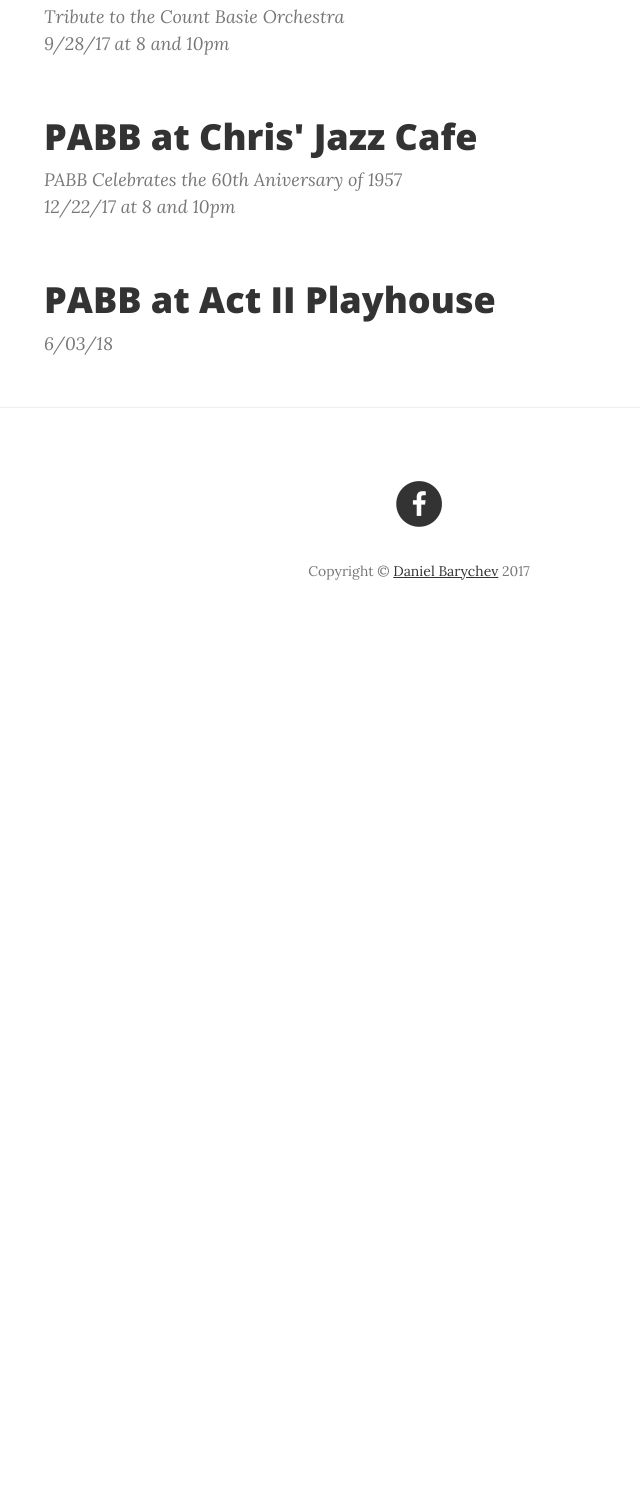
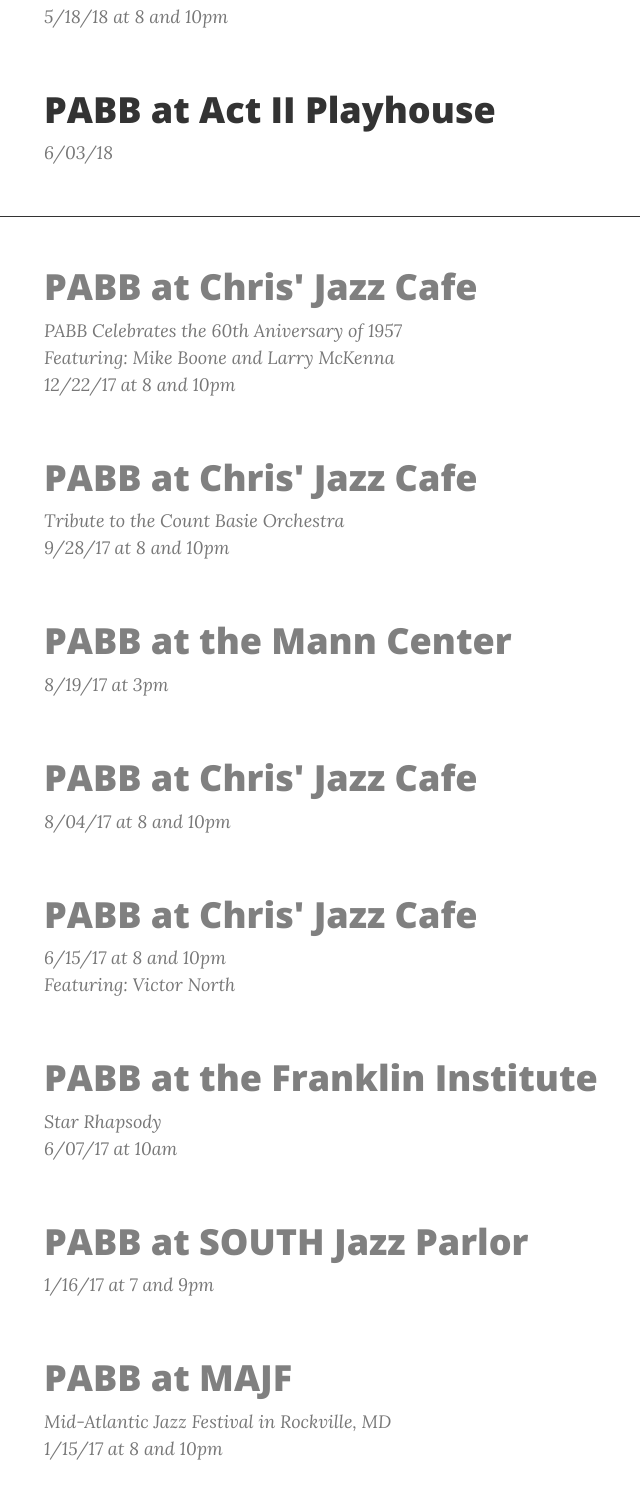
Before and after one commit to PhiladelphiaAmbassadorBigBand/PhiladelphiaAmbassadorBigBand.github.io, a website: page calendar.html in a window 1280 px wide. Shown: the part 549-2044 px from the top of the page, without its empty margins (221-861 px from the left). Before the commit the page ends 1196 px from the top, so only its background shows below. Drawn offline with nearby package versions, Linux system fonts and the light colour scheme.

Commit message:
Update Calendar

```diff
--- a/calendar.html
+++ b/calendar.html
@@ -105,44 +105,127 @@
         <div class="row">
             <div class="col-lg-8 col-lg-offset-2 col-md-10 col-md-offset-1">
                 <div class="post-preview">
-                    <!-- Chris's Link -->
-                    <a href="http://www.chrisjazzcafe.com/events/18334">
-                        <h2 class="post-title">
-                            PABB at Chris' Jazz Cafe
-                        </h2>
-                    </a>
-                    <p class="post-meta">Tribute to the Count Basie Orchestra<br>
-                                         9/28/17 at 8 and 10pm</p>
-
-                </div>
-            </div>
-        </div>
-
-        <div class="row">
-            <div class="col-lg-8 col-lg-offset-2 col-md-10 col-md-offset-1">
-                <div class="post-preview">
-                    <!-- Chris's Link -->
                     <a>
                         <h2 class="post-title">
                             PABB at Chris' Jazz Cafe
                         </h2>
                     </a>
-                    <p class="post-meta">PABB Celebrates the 60th Aniversary of 1957<br>
-                                         12/22/17 at 8 and 10pm</p>
+                    <p class="post-meta">5/18/18 at 8 and 10pm</p>
                 </div>
             </div>
         </div>
-
         <div class="row">
             <div class="col-lg-8 col-lg-offset-2 col-md-10 col-md-offset-1">
                 <div class="post-preview">
-                    <!-- Chris's Link -->
                     <a>
                         <h2 class="post-title">
                             PABB at Act II Playhouse
                         </h2>
                     </a>
                     <p class="post-meta">6/03/18</p>
+                </div>
+            </div>
+        </div>
+        <hr style="height:1px;border:none;color:#333;background-color:#333;"/>
+        <div class="row">
+            <div class="col-lg-8 col-lg-offset-2 col-md-10 col-md-offset-1">
+                <div class="post-preview">
+                    <a>
+                        <h2 class="post-title">
+                            <font color="grey">PABB at Chris' Jazz Cafe</font>
+                        </h2>
+                    </a>
+                    <p class="post-meta">PABB Celebrates the 60th Aniversary of 1957<br>
+                                         Featuring: Mike Boone and Larry McKenna<br>
+                                         12/22/17 at 8 and 10pm</p>
+                </div>
+            </div>
+        </div>
+        <div class="row">
+            <div class="col-lg-8 col-lg-offset-2 col-md-10 col-md-offset-1">
+                <div class="post-preview">
+                    <a>
+                        <h2 class="post-title">
+                            <font color="grey">PABB at Chris' Jazz Cafe</font>
+                        </h2>
+                    </a>
+                    <p class="post-meta">Tribute to the Count Basie Orchestra<br>
+                                         9/28/17 at 8 and 10pm</p>
+                </div>
+            </div>
+        </div>
+        <div class="row">
+            <div class="col-lg-8 col-lg-offset-2 col-md-10 col-md-offset-1">
+                <div class="post-preview">
+                    <a>
+                        <h2 class="post-title">
+                            <font color="grey">PABB at the Mann Center</font>
+                        </h2>
+                    </a>
+                    <p class="post-meta">8/19/17 at 3pm</p>
+                </div>
+            </div>
+        </div>
+        <div class="row">
+            <div class="col-lg-8 col-lg-offset-2 col-md-10 col-md-offset-1">
+                <div class="post-preview">
+                    <a>
+                        <h2 class="post-title">
+                            <font color="grey">PABB at Chris' Jazz Cafe</font>
+                        </h2>
+                    </a>
+                    <p class="post-meta">8/04/17 at 8 and 10pm</p>
+                </div>
+            </div>
+        </div>
+        <div class="row">
+            <div class="col-lg-8 col-lg-offset-2 col-md-10 col-md-offset-1">
+                <div class="post-preview">
+                    <a>
+                        <h2 class="post-title">
+                            <font color="grey">PABB at Chris' Jazz Cafe</font>
+                        </h2>
+                    </a>
+                    <p class="post-meta">6/15/17 at 8 and 10pm<br>
+                                         Featuring: Victor North</p>
+                </div>
+            </div>
+        </div>
+        <div class="row">
+            <div class="col-lg-8 col-lg-offset-2 col-md-10 col-md-offset-1">
+                <div class="post-preview">
+                    <a>
+                        <h2 class="post-title">
+                            <font color="grey">PABB at the Franklin Institute</font>
+                        </h2>
+                    </a>
+                    <p class="post-meta">Star Rhapsody<br>
+                                         6/07/17 at 10am</p>
+                </div>
+            </div>
+        </div>
+        <div class="row">
+            <div class="col-lg-8 col-lg-offset-2 col-md-10 col-md-offset-1">
+                <div class="post-preview">
+                    <a>
+                        <h2 class="post-title">
+                            <font color="grey">PABB at SOUTH Jazz Parlor</font>
+                        </h2>
+                    </a>
+                    <p class="post-meta">1/16/17 at 7 and 9pm</p>
+                </div>
+            </div>
+        </div>
+        <div class="row">
+            <div class="col-lg-8 col-lg-offset-2 col-md-10 col-md-offset-1">
+                <div class="post-preview">
+                    <a>
+                        <h2 class="post-title">
+                            <font color="grey">PABB at MAJF</font>
+                        </h2>
+                    </a>
+                    <p class="post-meta">Mid-Atlantic Jazz Festival in Rockville, MD<br>
+                                         1/15/17 at 8 and 10pm</p>
                 </div>
             </div>
         </div>
```
